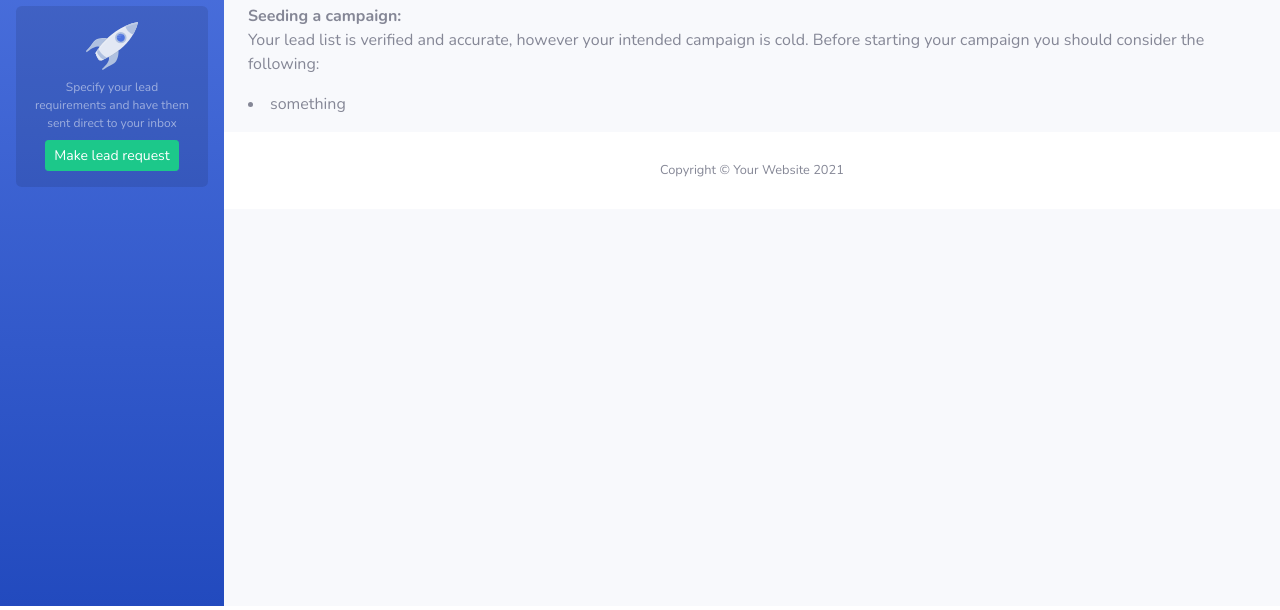
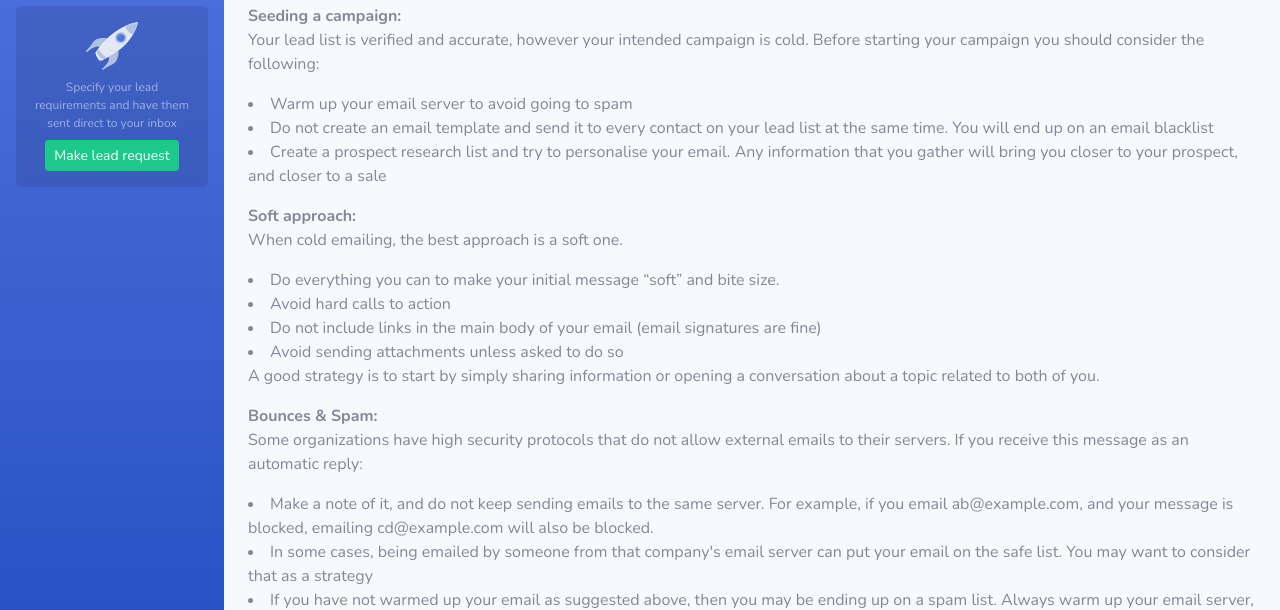
Before and after one commit to talentseek/cpdleads, a website with bundled scripts: page leads/dashboard.html in a window 1280 px wide. Shown: the part 194-804 px from the top of the page. Built offline with nearby package versions, Linux system fonts and the light colour scheme; a script that the page names is missing.

Commit message:
dashboard information tweeks

```diff
--- a/leads/dashboard.html
+++ b/leads/dashboard.html
@@ -26,6 +26,10 @@
 </script>
 <script src="https://cdn.outseta.com/outseta.min.js"
         data-options="o_options">
+</script>
+<script type="text/javascript"
+        src="https://costperdemo.outseta.com/Scripts/client/dist/outseta.chat.widget.min.js"
+        defer>
 </script>
 
 </head>
@@ -170,8 +174,9 @@
                                 class="fas fa-download fa-sm text-white-50"></i> Request Leads</a>
                     </div>
 <h2>How to use a lead list</h2>
-<p><b>Seeding a campaign:</b><br>Your lead list is verified and accurate, however your intended campaign is cold. Before starting your campaign you should consider the following:<li>something</li></p>
-
+<p><b>Seeding a campaign:</b><br>Your lead list is verified and accurate, however your intended campaign is cold. Before starting your campaign you should consider the following:<li>Warm up your email server to avoid going to spam</li><li>Do not create an email template and send it to every contact on your lead list at the same time. You will end up on an email blacklist</li><li>Create a prospect research list and try to personalise your email.  Any information that you gather will bring you closer to your prospect, and closer to a sale</li></p>
+<p><b>Soft approach:</b><br>When cold emailing, the best approach is a soft one. <li>Do everything you can to make your initial message “soft” and bite size.</li><li>Avoid hard calls to action</li><li>Do not include links in the main body of your email (email signatures are fine)</li><li>Avoid sending attachments unless asked to do so</li>A good strategy is to start by simply sharing information or opening a conversation about a topic related to both of you.</p>
+<p><b>Bounces & Spam:</b><br>Some organizations have high security protocols that do not allow external emails to their servers.  If you receive this message as an automatic reply:<li>Make a note of it, and do not keep sending emails to the same server.  For example, if you email ab@example.com, and your message is blocked, emailing cd@example.com will also be blocked.</li><li>In some cases, being emailed by someone from that company's email server can put your email on the safe list. You may want to consider that as a strategy</li><li>If you have not warmed up your email as suggested above, then you may be ending up on a spam list.  Always warm up your email server, and regularly check the health and never send 100s of emails at the same time, stagger them</li><li>By taking all of the above steps then your email bounces should be minimal. However, if you experience a high percentage of bounces and have followed our guide, then please contact us to discuss refreshing your lead list.</li></p>
             </div>
             <!-- End of Main Content -->
 
@@ -179,7 +184,7 @@
             <footer class="sticky-footer bg-white">
                 <div class="container my-auto">
                     <div class="copyright text-center my-auto">
-                        <span>Copyright &copy; Your Website 2021</span>
+                        <span>Copyright &copy; CostPerDemo 2021</span>
                     </div>
                 </div>
             </footer>
```
